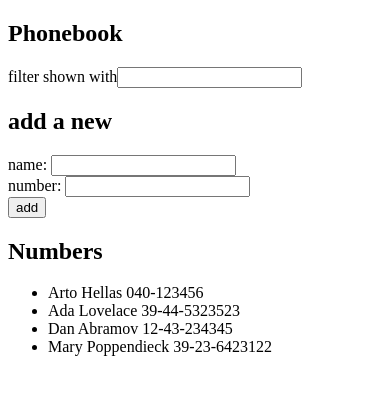
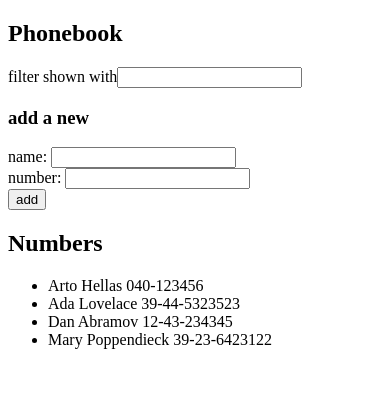
Before and after one commit to mstflotfy/fullStackOpen-exercises-submission-2024-mstflotfy, a React (Vite) app in the folder part2/thePhonebook/: page / in a window 390 px wide. Shown: the top 394 px of the page. Built offline with nearby package versions, Linux system fonts and the light colour scheme.

Commit message:
submit 2.10: The Phonebook Step 5

```diff
--- a/part2/thePhonebook/src/App.jsx
+++ b/part2/thePhonebook/src/App.jsx
@@ -1,4 +1,8 @@
 import { useState } from 'react'
+import Filter from './components/Filter'
+import PersonForm from './components/PersonForm'
+import Persons from './components/Persons'
+
 
 const App = () => {
   const [persons, setPersons] = useState([
@@ -39,38 +43,25 @@ const App = () => {
   return (
     <div>
       <h2>Phonebook</h2>
-      <div>
-        filter shown with
-        <input
-          value={nameFilter}
-          onChange={e => setNameFilter(e.target.value)}
-        />
-      </div>
 
-      <form>
-        <h2>add a new</h2>
-        <div>
-          name: <input
-                  type='text'
-                  value={newName}
-                  onChange={e => setNewName(e.target.value)}
-                />
-        </div>
-        <div>
-          number: <input
-                  type='text'
-                  value={newNumber}
-                  onChange={e => setNewNumber(e.target.value)}
-                />
-        </div>
-        <div>
-          <button type="submit" onClick={handleSubmit}>add</button>
-        </div>
-      </form>
+      <Filter
+        nameFilter={nameFilter}
+        setNameFilter={setNameFilter}
+      />
+
+      <h3>add a new</h3>
+
+      <PersonForm
+        newName={newName}
+        setNewName={setNewName}
+        newNumber={newNumber}
+        setNewNumber={setNewNumber}
+        handleSubmit={handleSubmit}
+      />
+
       <h2>Numbers</h2>
-      <ul>
-        {personsToShow.map(person => <li key={person.name}>{person.name} {person.number}</li>)}
-      </ul>
+
+      <Persons personsToShow={personsToShow} />
     </div>
   )
 }
--- /dev/null
+++ b/part2/thePhonebook/src/components/DisplayPerson.jsx
@@ -0,0 +1,15 @@
+const DisplayPerson = ({personsToShow}) => {
+  return (
+    <>
+      {
+        personsToShow
+          .map(person =>
+            <li key={person.name}>
+              {person.name} {person.number}
+            </li>
+          )
+      }
+    </>
+  )
+}
+export default DisplayPerson
--- /dev/null
+++ b/part2/thePhonebook/src/components/Filter.jsx
@@ -0,0 +1,13 @@
+const Filter = ({nameFilter, setNameFilter}) => {
+  return (
+    <div>
+      filter shown with
+      <input
+        value={nameFilter}
+        onChange={e => setNameFilter(e.target.value)}
+      />
+    </div>
+  )
+}
+
+export default Filter
--- /dev/null
+++ b/part2/thePhonebook/src/components/PersonForm.jsx
@@ -0,0 +1,25 @@
+const PersonForm = ({newName, setNewName, newNumber, setNewNumber, handleSubmit}) => {
+  return (
+    <form>
+      <div>
+        name: <input
+                type='text'
+                value={newName}
+                onChange={e => setNewName(e.target.value)}
+              />
+      </div>
+      <div>
+        number: <input
+                type='text'
+                value={newNumber}
+                onChange={e => setNewNumber(e.target.value)}
+              />
+      </div>
+      <div>
+        <button type="submit" onClick={handleSubmit}>add</button>
+      </div>
+    </form>
+  )
+}
+
+export default PersonForm
--- /dev/null
+++ b/part2/thePhonebook/src/components/Persons.jsx
@@ -0,0 +1,11 @@
+import DisplayPerson from "./DisplayPerson"
+
+const Persons = ({personsToShow}) => {
+  return(
+    <ul>
+      <DisplayPerson personsToShow={personsToShow} />
+    </ul>
+  )
+}
+
+export default Persons
```
